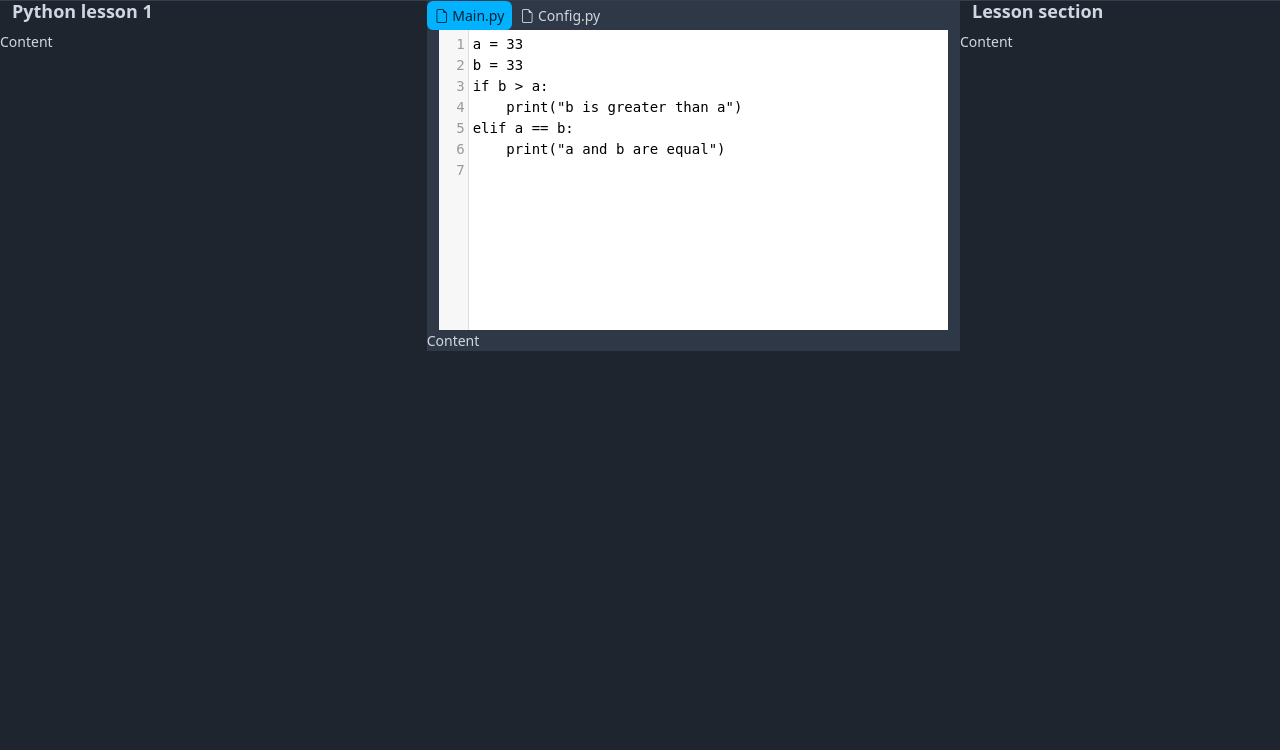
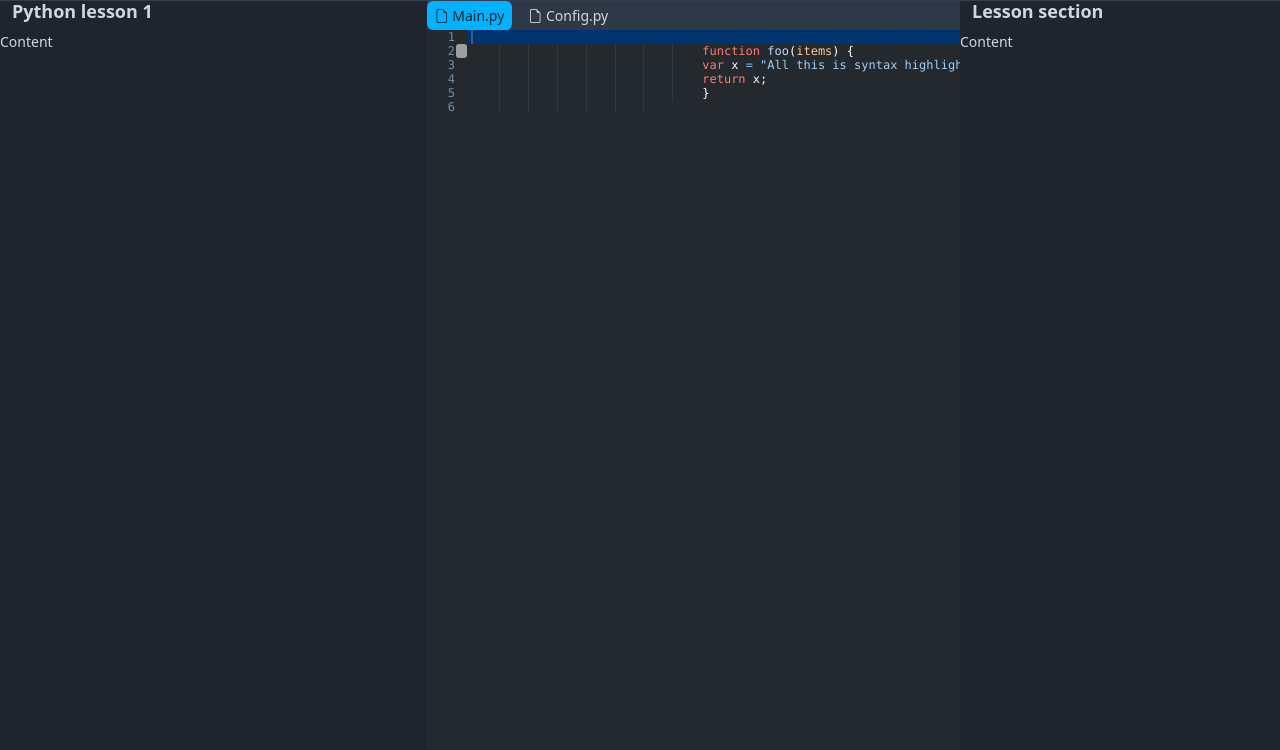
Before and after one commit to ben-oldham1/ALP-Prototype, a Flask app: page /lessonview in a window 1280 px wide. Shown: the part 60-810 px from the top of the page. Before the commit the page ends 411 px from the top, so only its background shows below. Run offline with Flask 3, Linux system fonts and the light colour scheme; some libraries are stand-ins or nearby versions; grey boxes are pictures that could not be loaded.

Commit message:
Implement ace code editor

```diff
--- a/templates/pages/lessonView.html
+++ b/templates/pages/lessonView.html
@@ -6,9 +6,17 @@ View lesson
 {% endblock %}
 
 {% block imports %}
-<link rel="stylesheet" href="https://cdnjs.cloudflare.com/ajax/libs/codemirror/5.62.0/codemirror.min.css">
-<script src="https://cdnjs.cloudflare.com/ajax/libs/codemirror/5.62.0/codemirror.min.js"></script>
-<script src="https://cdnjs.cloudflare.com/ajax/libs/codemirror/5.62.0/mode/javascript/javascript.min.js"></script>
+<style type="text/css" media="screen">
+    #editor-container {
+        height: 90vh;
+    }
+
+    #editor {
+        width: 100%;
+        height: 100%;
+        position: relative;
+    }
+</style>
 {% endblock %}
 
 {% block content %}
@@ -32,7 +40,7 @@ View lesson
             <div class="row">
                 <!-- File tabs -->
                 <!-- JavaScript tab plugin -->
-                <ul class="nav nav-pills" id="js-tabs-1" role="tablist">
+                <ul class="nav nav-pills gap-2" id="js-tabs-1" role="tablist">
                     <li class="nav-item" role="presentation">
                         <button class="nav-link active" id="home-tab" data-bs-toggle="tab"
                             data-bs-target="#home-tab-pane" type="button" role="tab" aria-controls="home-tab-pane"
@@ -48,26 +56,19 @@ View lesson
                         </button>
                     </li>
                 </ul>
-                <div class="tab-content" id="js-tabs-content-1">
+
+                <div class="tab-content p-0" id="js-tabs-content-1">
                     <div class="tab-pane fade show active" id="home-tab-pane" role="tabpanel" aria-labelledby="home-tab"
                         tabindex="0">
 
-                        <textarea id="code" name="code">
-a = 33
-b = 33
-if b > a:
-    print("b is greater than a")
-elif a == b:
-    print("a and b are equal")
-                        </textarea>
-
-                        <script>
-                            var editor = CodeMirror.fromTextArea(document.getElementById("code"), {
-                                lineNumbers: true,
-                                mode: "python",
-                                theme: "dracula" // Replace "my-custom-theme" with custom theme name
-                            });
-                        </script>
+                        <div id="editor-container">
+                            <div id="editor">
+                                function foo(items) {
+                                var x = "All this is syntax highlighted";
+                                return x;
+                                }
+                            </div>
+                        </div>
 
                     </div>
                     <div class="tab-pane fade" id="account-tab-pane" role="tabpanel" aria-labelledby="account-tab"
@@ -76,9 +77,6 @@ elif a == b:
                 </div>
 
 
-            </div>
-            <div class="row">
-                Content
             </div>
         </div>
 
@@ -94,5 +92,15 @@ elif a == b:
     </div>
 </div>
 
+<script src="https://cdn.jsdelivr.net/npm/ace-builds@1.32.7/src-min-noconflict/ace.min.js"></script>
+<link rel="stylesheet" href="https://cdn.jsdelivr.net/npm/ace-builds@1.32.7/css/ace.min.css">
+<script>
+    var editor = ace.edit("editor");
+    editor.setTheme("ace/theme/github_dark");
+    editor.session.setMode("ace/mode/javascript");
+
+    editor.resize();
+</script>
+
 
 {% endblock %}
```
